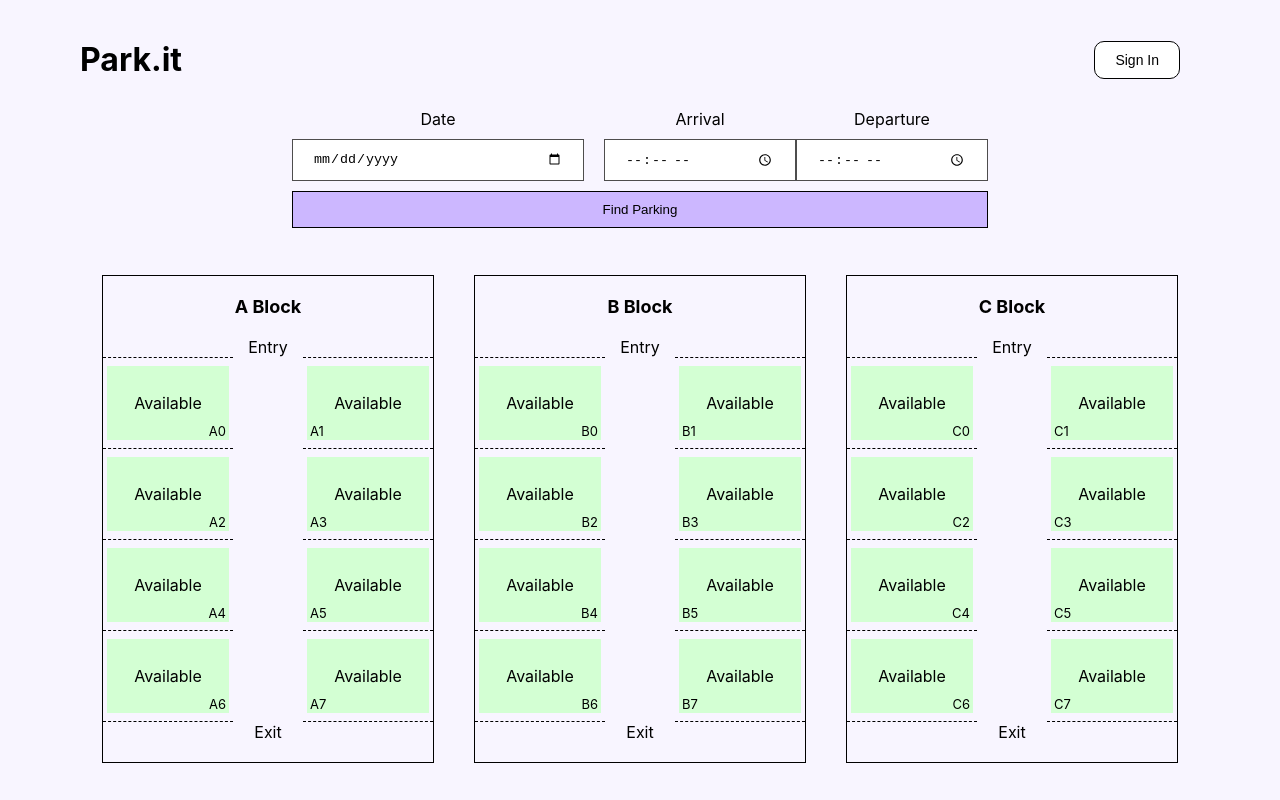
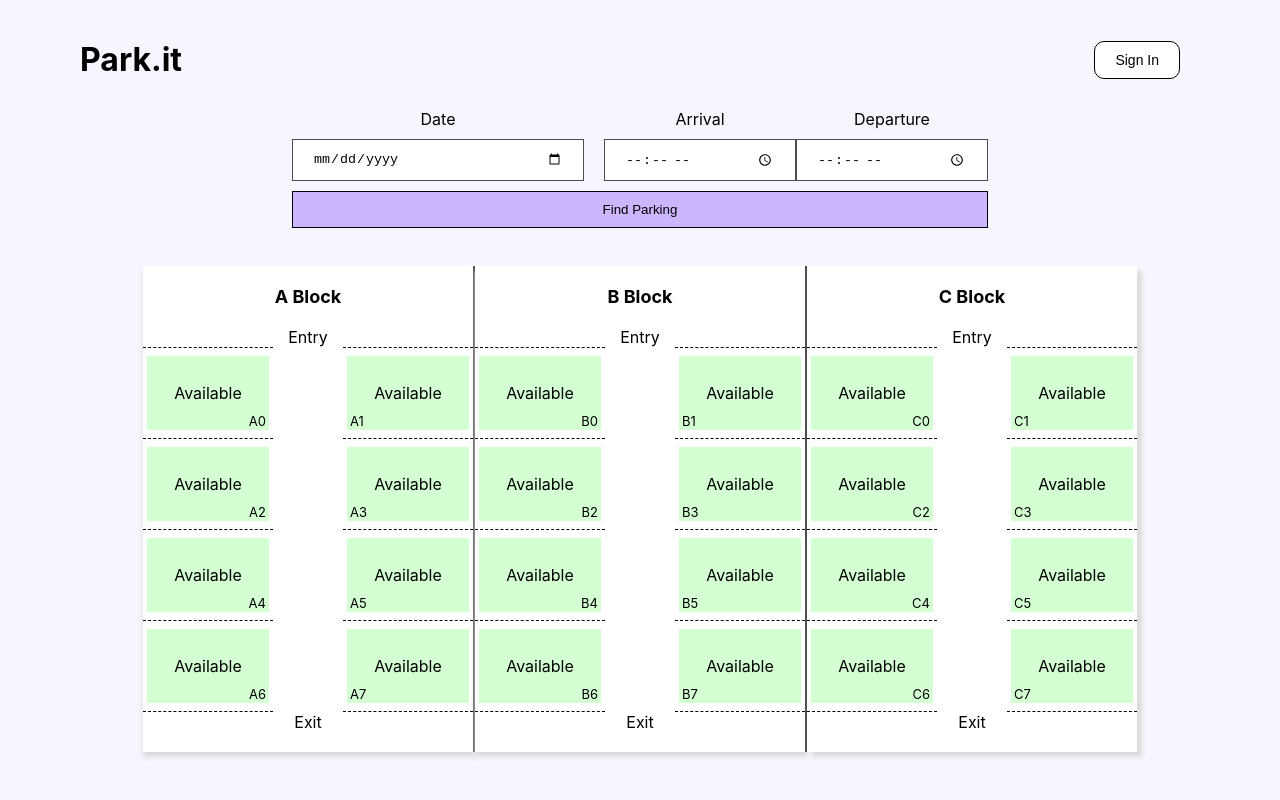
Before and after one commit to ARJUN-SABU/park-it, a React (Create React App) app in the folder frontend/: page / in a window 1280 px wide. Built offline with nearby package versions, Linux system fonts and the light colour scheme; no server answers.

Commit message:
Improved the UI

```diff
--- a/frontend/src/components/ParkingBlock.js
+++ b/frontend/src/components/ParkingBlock.js
@@ -6,7 +6,11 @@ import "../styles/ParkingBlock.css";
 
 function ParkingBlock({ block, bookings }) {
   return (
-    <div className="parkingBlock">
+    <div
+      className={`parkingBlock ${block == "C" ? "righMostParkingBlock" : ""} ${
+        block == "A" ? "leftMostParkingBlock" : ""
+      }`}
+    >
       <div className="parkingBlockName">
         <p>{block} Block</p>
       </div>
--- a/frontend/src/styles/ParkingArea.css
+++ b/frontend/src/styles/ParkingArea.css
@@ -1,5 +1,6 @@
 .parkingArea {
-  padding: 20px 0px;
+  padding: 20px 0px 40px;
+  /* box-shadow: 0 0 20px 0 black; */
   display: flex;
   /* flex-wrap: wrap; */
   justify-content: center;
@@ -10,7 +11,7 @@
   /* background-color: red; */
 }
 
-@media (max-width: 1116px) {
+@media (max-width: 1042px) {
   .parkingArea {
     justify-content: left;
   }
--- a/frontend/src/styles/ParkingBlock.css
+++ b/frontend/src/styles/ParkingBlock.css
@@ -1,7 +1,18 @@
 .parkingBlock {
-  margin: 0 20px;
+  /* margin: 0 20px; */
   padding: 20px 0;
-  border: 1px solid black;
+  /* border: 1px solid black; */
+  border-right: 2px solid #4e4e4e;
+  background-color: white;
+  box-shadow: 0px 5px 5px 0 #dadada;
+}
+.leftMostParkingBlock {
+  margin-left: 30px;
+}
+.righMostParkingBlock {
+  margin-right: 30px;
+  border: none;
+  box-shadow: 5px 5px 5px 0 #dadada;
 }
 .parkingBlockName {
   text-align: center;
```
